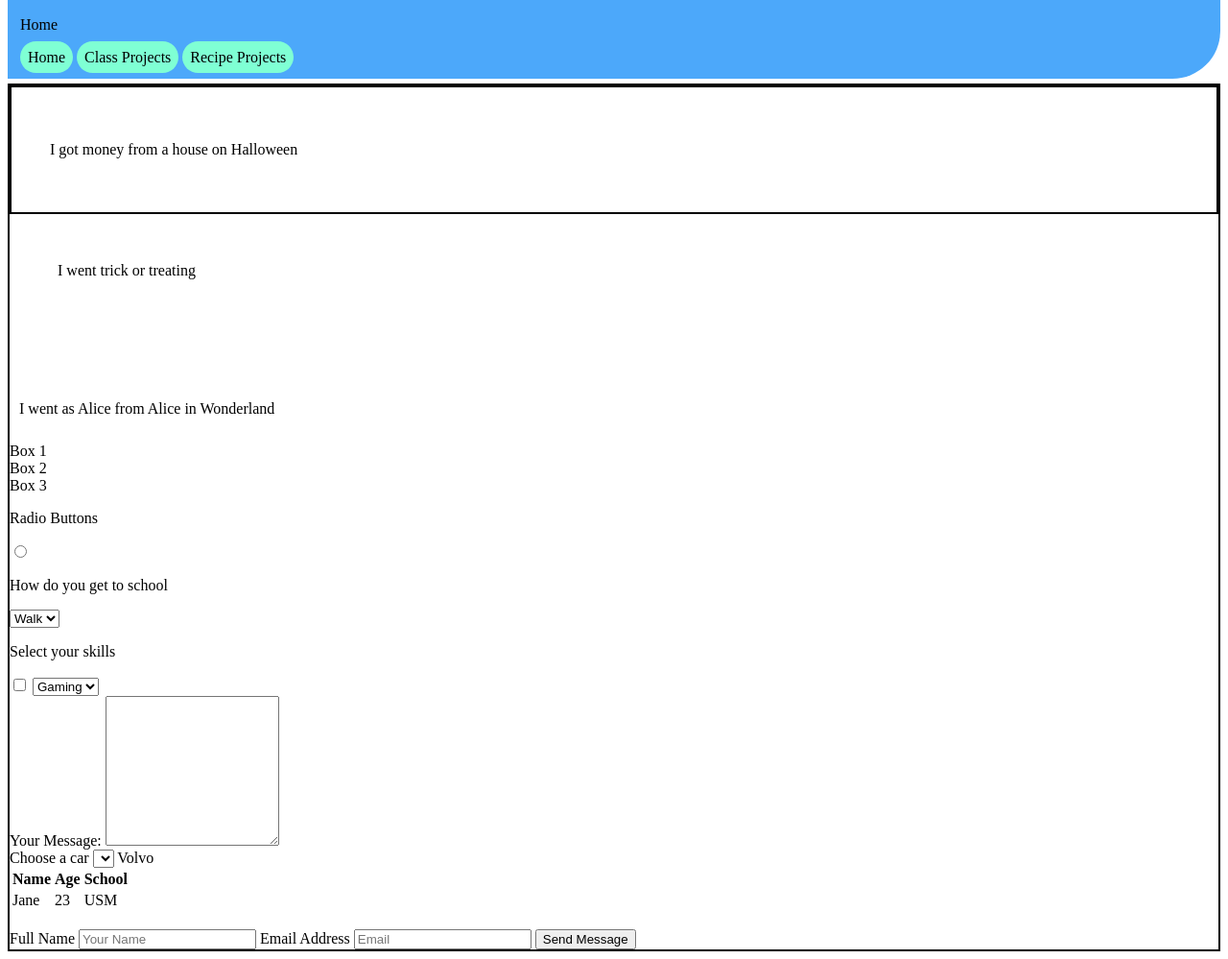
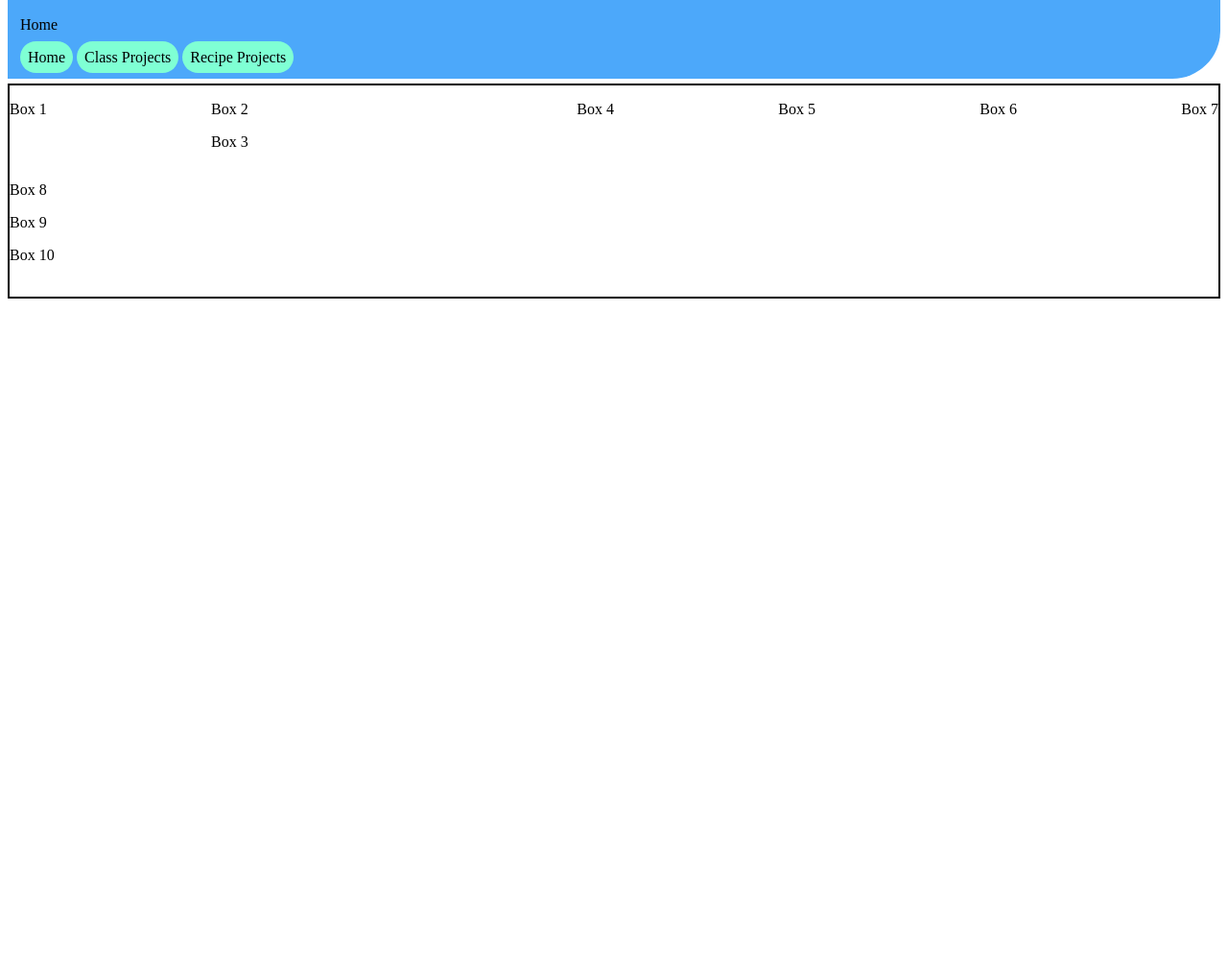
Before and after one commit to StellaLB372/my-website, a plain HTML site: page index.html in a window 1280 px wide. Shown: the part 94-1093 px from the top of the page at 96% size. After the commit the page ends 800 px from the top, so only its background shows below. Drawn offline with Linux system fonts and the light colour scheme.

Commit message:
made boxes and got rid of somethings i diden't need in index.html

```diff
--- a/index.html
+++ b/index.html
@@ -18,77 +18,47 @@
         </header>
 
         <main>
-            <div class="box1"><p>I got money from a house on Halloween</p></div>
-            <div class="box2"><p>I went trick or treating</p></div>
-            <div class="box3"><p>I went as Alice from Alice in Wonderland</p></div>
+            <div class="main_box_1">
+             <div class="Box 1"><p>Box 1</p></div>
+              <div class="inner_box_2">
+              <div class="Box 2"><p>Box 2</p></div>
+              <div class="Box 3"><p>Box 3</p></div>
+            </div>
+            <div class="main_box_2"></div>
+              <div class="Box 4"><p>Box 4</p></div>
+              <div class="Box 5"><p>Box 5</p></div>
 
-            <div class="box">Box 1</div>
-            <div class="box">Box 2</div>
-            <div class="box">Box 3</div>
+              <div class="Box 6"><p>Box 6</p></div>
+              <div class="Box 7"><p>Box 7</p></div>
+            </div>
+            <div class="main_box_3">
+              <div class="Box 8"><p>Box 8</p></div>
+              <div class="Box 9"><p>Box 9</p></div>
+              <div class="Box 10"><p>Box 10</p></div>
+            </div>
 
-            <form action="POST">
-                <p>Radio Buttons</p>
-                <input type="Radio" id="email" name="contact" value="email">
-                <!-- type for="email" Signup.html -->
-                <p>How do you get to school</p>
-                <select name="How do you get to school?" id="How do you get to school?">
-                    <option value="Walk">Walk</option>
-                    <option value="Bus">Bus</option>
-                    <option value="Car">Car</option>
-                </select>
 
+
+
+                <form action="POST"/form></form>
                 <!-- checkboxes -->
-                <p>Select your skills</p>
-                <input type="checkbox" name="skills" id="html" value="html" checkbox>
 
-                <select name="What are your favorite hobbies?" id="What are your favorite hobbies?">
-                    <option value="Gaming">Gaming</option>
-                    <option value="Sports">Sports</option>
-                    <option value="Music">Music</option>
-                    <option value="Coding">Coding</option>
-                </select>
                 <!-- Text Area -->
                 <div>
-                    <label for="Message">Your Message:</label>
-                    <textarea name="message" value="message" id="message" rows="10" cols="20"></textarea>
-                </div>
 
-                <!-- Dropdown Menus -->
-                <lable for="car">Choose a car</lable>
-                <select name="car" id="car"></select>
-                <options value="volvo">Volvo</options>
-            </form>
+            </div> </form>
 
             <!-- HTML Tables -->
             <table>
                 <!-- Header Row -->
-                <tr>
-                    <th>Name</th>
-                    <th>Age</th>
-                    <th>School</th>
-                </tr>
 
-
-                <tr>
-                    <td>Jane</td>
-                    <td>23</td>
-                    <td>USM</td>
-                </tr>
 
             </table>
 
             <br>
 
             <form action="" method=""POST>
-                <label for="fullName">Full Name</label>
-                <input type="text", id="fullName" name="fullName" placeholder="Your Name">
 
-
-                <!-- Email Box -->
-                <label for="userEmail">Email Address</label>
-                <input type="email" name="userEmail" id="userEmail" placeholder="Email" required>
-
-                <button type="submit">Send Message</button>
             </form>
         </main>
     </body>
--- a/style.css
+++ b/style.css
@@ -36,3 +36,12 @@ main {
   flex-direction: column-reverse
   justify-content center;
 }
+
+.main_box_1{
+    display: flex;
+    justify-content: space-between;
+}
+.main_box_2{
+    display: flex;
+    justify-content: space-evenly;
+}
```
